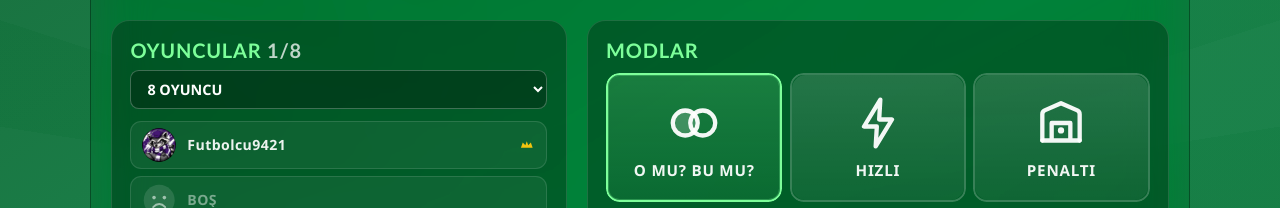
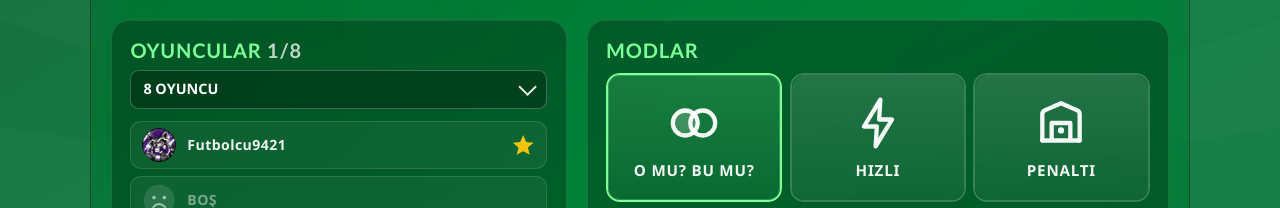
Before and after one commit to tegemenozyurek/socceristan, a React (Vite) app: page / in a window 1280 px wide. Both pictures are taken after a click on the button "HIZLI BAŞLA". Shown: the part 172-380 px from the top of the page. Built offline with nearby package versions, Linux system fonts and the light colour scheme.

Commit message:
Update App component to replace CrownIcon with HostIcon and modify corresponding SVG path. Enhance App.css with new styles for capacity selection, including focus effects and a custom dropdown indicator, improving overall UI consistency and user experience.

```diff
--- a/src/App.css
+++ b/src/App.css
@@ -491,16 +491,41 @@
   font-weight: 700;
 }
 
+.capacity-select {
+  position: relative;
+  display: block;
+}
+
 .capacity-select select {
   width: 100%;
   height: 2.4rem;
-  padding: 0 0.75rem;
+  padding: 0 2.4rem 0 0.75rem;
   border-radius: 0.55rem;
   border: 1px solid rgba(255, 255, 255, 0.25);
   background: rgba(0, 0, 0, 0.28);
   color: #fff;
   font: 650 0.9rem/1 "Segoe UI", sans-serif;
   outline: none;
+  appearance: none;
+  -webkit-appearance: none;
+  cursor: pointer;
+}
+
+.capacity-select select:focus {
+  border-color: rgba(125, 255, 154, 0.55);
+}
+
+.capacity-select::after {
+  content: "";
+  position: absolute;
+  top: 50%;
+  right: 0.85rem;
+  width: 0.7rem;
+  height: 0.7rem;
+  border-right: 2.5px solid rgba(255, 255, 255, 0.88);
+  border-bottom: 2.5px solid rgba(255, 255, 255, 0.88);
+  transform: translateY(-65%) rotate(45deg);
+  pointer-events: none;
 }
 
 .player-list {
@@ -559,8 +584,8 @@
 }
 
 .host-badge svg {
-  width: 1.1rem;
-  height: 1.1rem;
+  width: 1.65rem;
+  height: 1.65rem;
 }
 
 .modes-heading {
--- a/src/App.tsx
+++ b/src/App.tsx
@@ -456,11 +456,11 @@ function BackIcon() {
   )
 }
 
-function CrownIcon() {
+function HostIcon() {
   return (
     <svg viewBox="0 0 24 24" aria-hidden="true">
       <path
-        d="M4 16 6.5 9l3.5 3.5L12 7l2 5.5L17.5 9 20 16H4z"
+        d="M12 2.8 14.7 9.1l6.8.6-5.2 4.5 1.6 6.6L12 17.4 6.1 20.8l1.6-6.6L2.5 9.7l6.8-.6L12 2.8z"
         fill="currentColor"
       />
     </svg>
@@ -724,7 +724,7 @@ function App() {
                 <img src={character} alt="" />
                 <span className="player-name">{nickname || t.nickname}</span>
                 <span className="host-badge" title="Host">
-                  <CrownIcon />
+                  <HostIcon />
                 </span>
               </li>
               {Array.from({ length: capacity - 1 }, (_, index) => (
```
